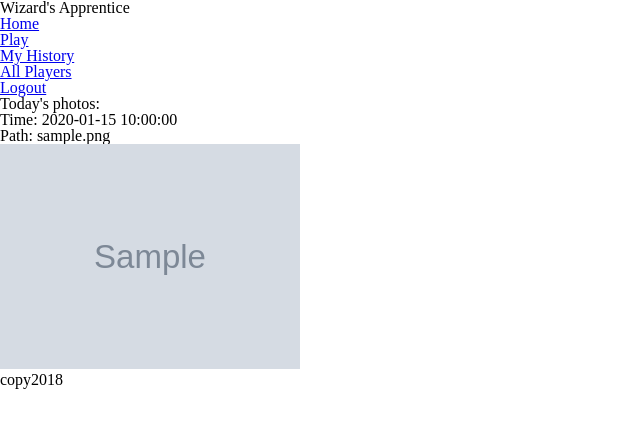
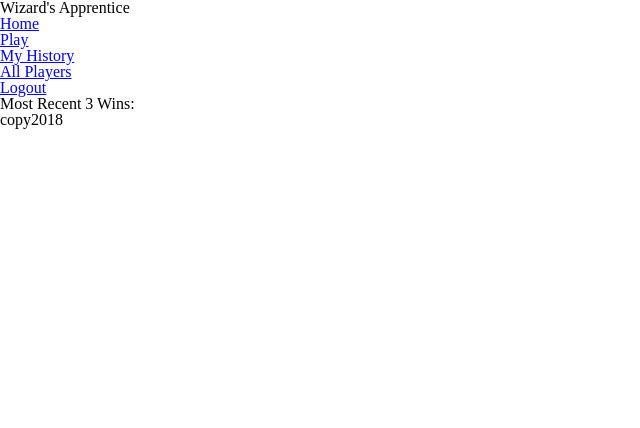
Before and after one commit to joyliao07/wizards_apprentice, a Flask app: page /players in a window 1280 px wide. Shown: the top 428 px of the page, without its empty margins (0-640 px from the left). Run offline with Flask 2, Linux system fonts and the light colour scheme; the visitor is signed in with stand-in values (Sample User, id 1); tables that the repository leaves empty hold one stand-in row (values such as "Sample post"); grey boxes marked "Sample" are stand-in pictures.

Commit message:
display most recent wins by all players

```diff
--- a/src/routes.py
+++ b/src/routes.py
@@ -10,7 +10,7 @@ from werkzeug.utils import secure_filename
 
 from .auth import login_required, logout_required
 from .forms import SubmitForm
-from .models import db, Submission, Prompt
+from .models import db, Submission, Prompt, Account
 from .gvision import ProcessedImage
 from .submissions import evaluate_submission
 from .prompt import random_generator
@@ -145,6 +145,21 @@ def players():
     """
     get: user views others' history
     """
-    top_3 = Submission.query.order_by(Submission.submission_time.desc()).limit(3)
 
-    return render_template('players.html', top_3=top_3)
+    top_3 = Submission.query.filter(Submission.passes_prompt == 't').order_by(Submission.submission_time.desc()).limit(3)
+
+    compiled = []
+
+    for what in top_3:
+        user = Account.query.filter(Account.id == what.submitted_by).first()
+        prompt = Prompt.query.filter(Prompt.id == what.prompt_id).first()
+
+        compiled.append({
+            'time': str(what.submission_time)[:19],
+            'user': user.username,
+            'image': what.image_path,
+            'adjective': prompt.adjective,
+            'noun': prompt.noun
+            })
+
+    return render_template('players.html', compiled=compiled)
--- a/src/templates/players.html
+++ b/src/templates/players.html
@@ -2,20 +2,16 @@
 
 {% block content %}
   <div class="players">
-    <h2>Today's photos:</h2>
-  </div>
-  <div class="">
-    <!-- List time of the pictures -->
-    {% for what in top_3 %}
-      <p> Time: {{ what.submission_time }} </p>
-    {% endfor %}
+    <h2>Most Recent 3 Wins:</h2>
   </div>
 
   <div class="">
     <!-- List path of the pictures -->
-    {% for what in top_3 %}
-      <p> Path: {{ what.image_path }} </p>
-      <img src="uploads/{{ what.image_path }}" alt="">
+    {% for what in compiled %}
+      <p> Time: {{ what.time }} </p>
+      <p> Player: {{ what.user.title() }} </p>
+      <p> Prompt: {{ what.adjective.title() }} {{ what.noun.title() }}</p>
+      <img src="uploads/{{ what.image }}" alt="">
     {% endfor %}
   </div>
 
```
